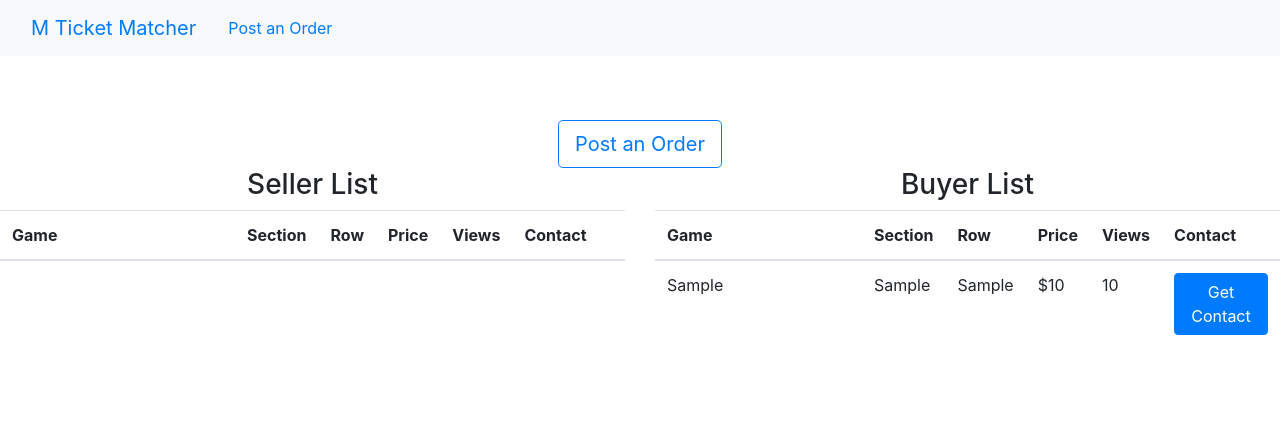
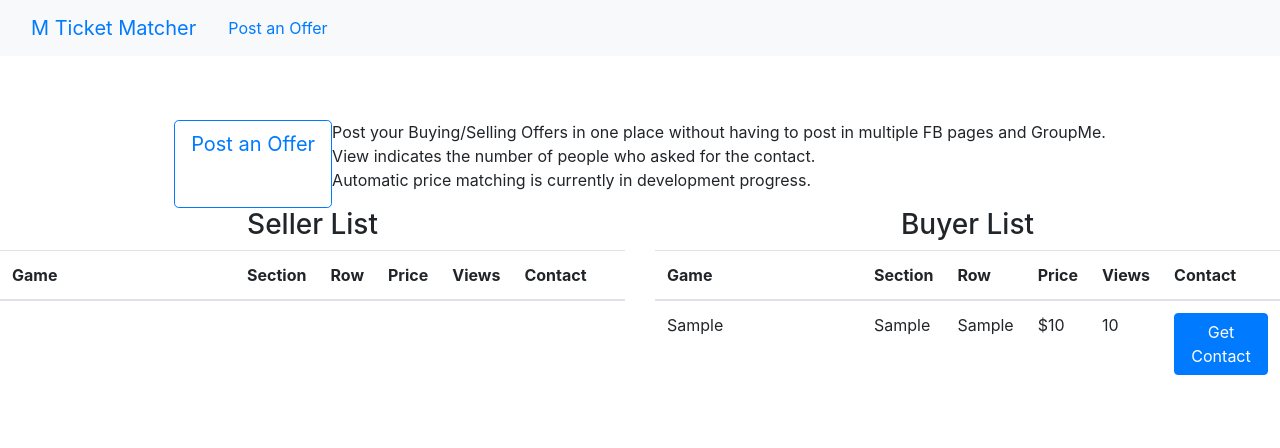
Before and after one commit to Yunif3/MTicket_Matcher, a Django app: page / in a window 1280 px wide. Shown: the top 448 px of that part. Run offline with Django 3.2, Linux system fonts and the light colour scheme; tables that the repository leaves empty hold one stand-in row (Sample ...); lists and menus that the app fills with data are empty; the page is wider than the window, and the part outside it is not shown; some libraries are stand-ins or nearby versions.

Commit message:
changed wording

```diff
--- a/templates/base.html
+++ b/templates/base.html
@@ -19,7 +19,7 @@
 			</div>
 			<div class="collapse navbar-collapse">
 				<!-- <a class="nav-item nav-link" href="#">My Order Status</a> -->
-				<a class="nav-item nav-link" href="{% url 'order' %}">Post an Order</a>
+				<a class="nav-item nav-link" href="{% url 'order' %}">Post an Offer</a>
 			</div>
 			<!-- <div class="navbar-nav navbar-right"> -->
 			<!-- {% if user.is_authenticated %}  -->
--- a/templates/home.html
+++ b/templates/home.html
@@ -2,7 +2,11 @@
 
 {% block content %}
 	<div class="row justify-content-center">
-		<a href="{% url 'order' %}" class="btn btn-outline-primary btn-lg">Post an Order</a>
+		<a href="{% url 'order' %}" class="btn btn-outline-primary btn-lg">Post an Offer</a>
+		<p>Post your Buying/Selling Offers in one place without having to post in multiple FB pages and GroupMe.<br>
+			View indicates the number of people who asked for the contact.<br>
+			Automatic price matching is currently in development progress.
+		</p>
 	</div>
 	<div class="row justify-content-center" style="height:60vh">
 		<div class="col col-6">
--- a/templates/order.html
+++ b/templates/order.html
@@ -3,7 +3,7 @@
 {% block content %}
 <div class="card">
 	<div class="card-body">
-		<div class="card-title"><h2>Post your order</h2></div>
+		<div class="card-title"><h2>Post your Offer</h2></div>
 		<!-- <div class="card-header">Your phone number will not be shared until a buyer/seller shows interest.</div> -->
 		<form method="POST">
 		{% csrf_token %}
```
